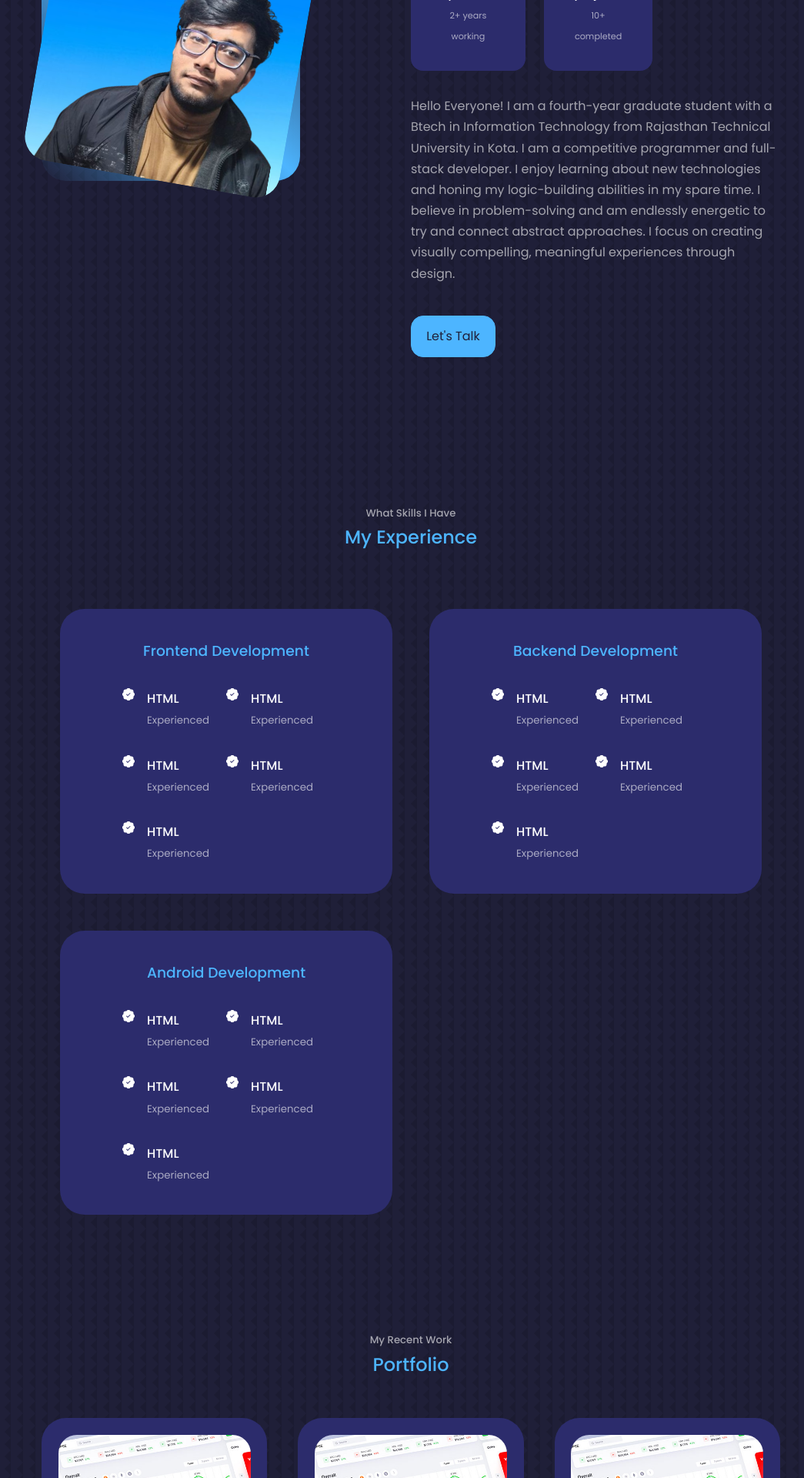
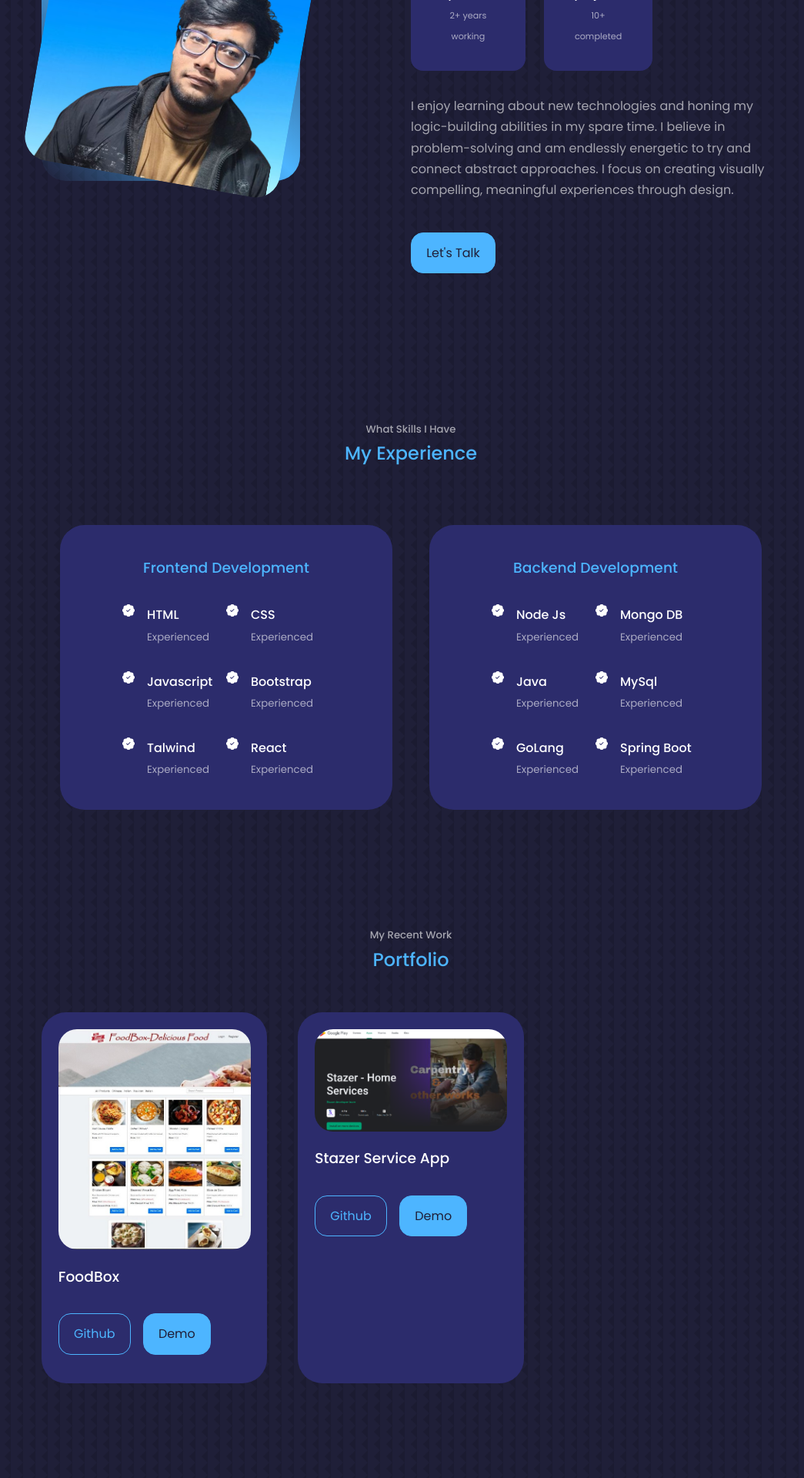
Before and after one commit to Siddhantjan/Siddhantjan.github.io, a React (Create React App) app: page / in a window 1280 px wide. Shown: the part 1380-3300 px from the top of the page at 77% size, without its empty margins (106-1151 px from the left). Built offline with nearby package versions, Linux system fonts and the light colour scheme.

Commit message:
content updated

```diff
--- a/src/components/about/About.jsx
+++ b/src/components/about/About.jsx
@@ -35,14 +35,7 @@ const About = () => {
             </article>
           </div>
           <p>
-            Hello Everyone! I am a fourth-year graduate student with a Btech in
-            Information Technology from Rajasthan Technical University in Kota.
-            I am a competitive programmer and full-stack developer. I enjoy
-            learning about new technologies and honing my logic-building
-            abilities in my spare time. I believe in problem-solving and am
-            endlessly energetic to try and connect abstract approaches. I focus
-            on creating visually compelling, meaningful experiences through
-            design.
+           I enjoy learning about new technologies and honing my logic-building abilities in my spare time. I believe in problem-solving and am endlessly energetic to try and connect abstract approaches. I focus on creating visually compelling, meaningful experiences through design.
           </p>
           <a href="#contact" className="btn btn-primary btn-contact">
             Let's Talk
--- a/src/components/experience/Experience.jsx
+++ b/src/components/experience/Experience.jsx
@@ -6,6 +6,7 @@ const Experience = () => {
     <section id="experience">
       <h5>What Skills I Have</h5>
       <h2>My Experience</h2>
+
       <div className="container experience__container">
         <div className="experience__frontend">
           <h3>Frontend Development</h3>
@@ -22,7 +23,7 @@ const Experience = () => {
             <article className="experience__details">
               <BsPatchCheckFill className=".experience__details-icon" />
               <div>
-                <h4>HTML</h4>
+                <h4>CSS</h4>
                 <small className="text-light">Experienced</small>
               </div>
             </article>
@@ -30,7 +31,7 @@ const Experience = () => {
             <article className="experience__details">
               <BsPatchCheckFill className=".experience__details-icon" />
               <div>
-                <h4>HTML</h4>
+                <h4>Javascript</h4>
                 <small className="text-light">Experienced</small>
               </div>
             </article>
@@ -38,7 +39,7 @@ const Experience = () => {
             <article className="experience__details">
               <BsPatchCheckFill className=".experience__details-icon" />
               <div>
-                <h4>HTML</h4>
+                <h4>Bootstrap</h4>
                 <small className="text-light">Experienced</small>
               </div>
             </article>
@@ -46,7 +47,15 @@ const Experience = () => {
             <article className="experience__details">
               <BsPatchCheckFill className=".experience__details-icon" />
               <div>
-                <h4>HTML</h4>
+                <h4>Talwind</h4>
+                <small className="text-light">Experienced</small>
+              </div>
+            </article>
+
+            <article className="experience__details">
+              <BsPatchCheckFill className=".experience__details-icon" />
+              <div>
+                <h4>React</h4>
                 <small className="text-light">Experienced</small>
               </div>
             </article>
@@ -59,7 +68,7 @@ const Experience = () => {
             <article className="experience__details">
               <BsPatchCheckFill className=".experience__details-icon" />
               <div>
-                <h4>HTML</h4>
+                <h4>Node Js</h4>
                 <small className="text-light">Experienced</small>
               </div>
             </article>
@@ -67,7 +76,7 @@ const Experience = () => {
             <article className="experience__details">
               <BsPatchCheckFill className=".experience__details-icon" />
               <div>
-                <h4>HTML</h4>
+                <h4>Mongo DB</h4>
                 <small className="text-light">Experienced</small>
               </div>
             </article>
@@ -75,7 +84,7 @@ const Experience = () => {
             <article className="experience__details">
               <BsPatchCheckFill className=".experience__details-icon" />
               <div>
-                <h4>HTML</h4>
+                <h4>Java</h4>
                 <small className="text-light">Experienced</small>
               </div>
             </article>
@@ -83,7 +92,7 @@ const Experience = () => {
             <article className="experience__details">
               <BsPatchCheckFill className=".experience__details-icon" />
               <div>
-                <h4>HTML</h4>
+                <h4>MySql</h4>
                 <small className="text-light">Experienced</small>
               </div>
             </article>
@@ -91,14 +100,22 @@ const Experience = () => {
             <article className="experience__details">
               <BsPatchCheckFill className=".experience__details-icon" />
               <div>
-                <h4>HTML</h4>
+                <h4>GoLang</h4>
+                <small className="text-light">Experienced</small>
+              </div>
+            </article>
+
+            <article className="experience__details">
+              <BsPatchCheckFill className=".experience__details-icon" />
+              <div>
+                <h4>Spring Boot</h4>
                 <small className="text-light">Experienced</small>
               </div>
             </article>
           </div>
         </div>
 
-        <div className="experience__android">
+        {/* <div className="experience__android">
           <h3>Android Development</h3>
 
           <div className="experience__content">
@@ -142,9 +159,7 @@ const Experience = () => {
               </div>
             </article>
           </div>
-
-        </div>
-
+        </div> */}
       </div>
     </section>
   );
--- a/src/components/footer/Footer.jsx
+++ b/src/components/footer/Footer.jsx
@@ -19,15 +19,15 @@ const Footer = () => {
         <li>
           <a href="#experience">Experience</a>
         </li>
-        <li>
+        {/* <li>
           <a href="#services">Services</a>
-        </li>
+        </li> */}
         <li>
           <a href="#portfolio">Portfolio</a>
         </li>
-        <li>
+        {/* <li>
           <a href="#testimonials">Testimonials</a>
-        </li>
+        </li> */}
         <li>
           <a href="#contact">Contact</a>
         </li>
--- a/src/components/portfolio/Portfolio.jsx
+++ b/src/components/portfolio/Portfolio.jsx
@@ -1,29 +1,23 @@
 import React from 'react'
 import "./portfolio.css";
-import IMG1 from '../../assets/portfolio1.jpg'
+import IMG1 from '../../assets/homepage.jpeg'
+import STAZER from '../../assets/stazer.png'
 
 const data = [
   {
     id: 1,
     image: IMG1,
-    title: "Stazer Service App",
-    github: "https://github.com",
-    demo: "https://google.com",
+    title: "FoodBox",
+    github: "https://github.com/Siddhantjan/FoodBox-Phase6-CapstoneProject",
+    demo: "",
   },
   {
     id: 2,
-    image: IMG1,
+    image: STAZER,
     title: "Stazer Service App",
     github: "https://github.com",
-    demo: "https://google.com",
-  },
-  {
-    id: 3,
-    image: IMG1,
-    title: "Stazer Service App",
-    github: "https://github.com",
-    demo: "https://google.com",
-  },
+    demo: "https://play.google.com/store/apps/details?id=stazer.user.androidstazerserviceapp",
+  }
 ];
 
 const Portfolio = () => {
```
Also changed, not shown: src/assets/homepage.jpeg (added), src/assets/stazer.png (added).
